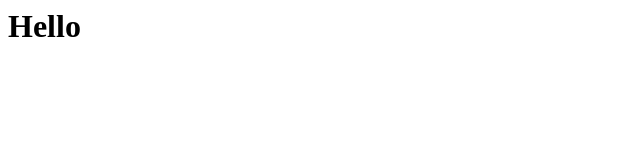
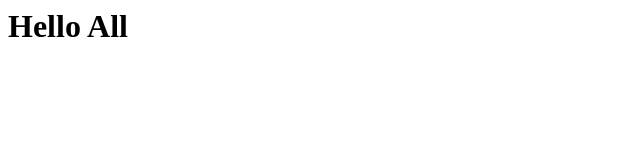
Before and after one commit to maraisj/awscourse1, a plain HTML site: page index.html in a window 1280 px wide. Shown: the full height of the page, 0-640 px from the left. Drawn offline with Linux system fonts and the light colour scheme.

Commit message:
completed the first update

```diff
--- a/index.html
+++ b/index.html
@@ -1,7 +1,7 @@
 <html>
 	<body>
 		<h1>
-			Hello
+			Hello All
 		</h1>
 	</body>
 </html>
```
